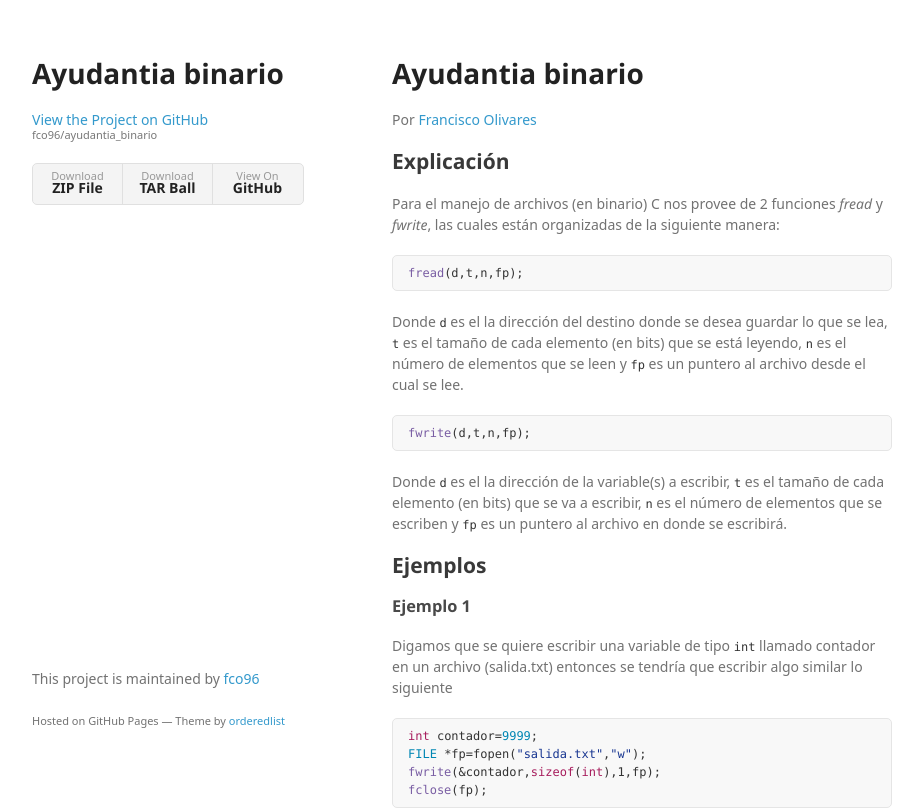
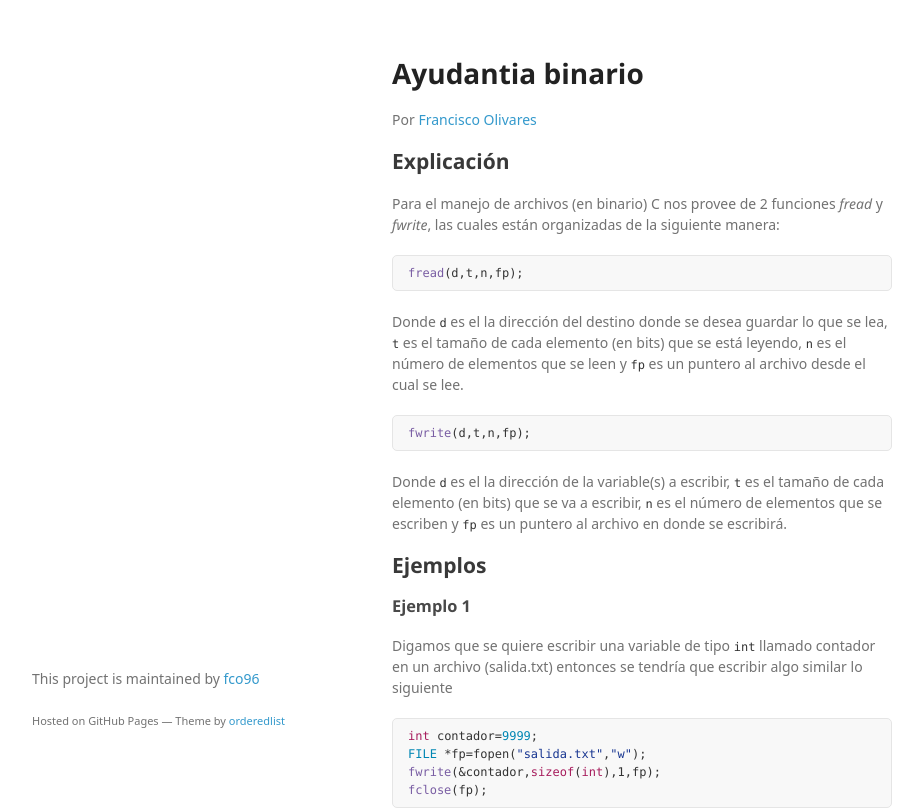
Before and after one commit to fco96/ayudantia_binario, a plain HTML site: page index.html in a window 1280 px wide. Shown: the top 811 px of the page, without its empty margins (178-1101 px from the left). Drawn offline with Linux system fonts and the light colour scheme; a web font is replaced by a local one.

Commit message:
Update index.html

```diff
--- a/index.html
+++ b/index.html
@@ -14,19 +14,6 @@
   </head>
   <body>
     <div class="wrapper">
-      <header>
-        <h1>Ayudantia binario</h1>
-        <p></p>
-
-        <p class="view"><a href="https://github.com/fco96/ayudantia_binario">View the Project on GitHub <small>fco96/ayudantia_binario</small></a></p>
-
-
-        <ul>
-          <li><a href="https://github.com/fco96/ayudantia_binario/zipball/master">Download <strong>ZIP File</strong></a></li>
-          <li><a href="https://github.com/fco96/ayudantia_binario/tarball/master">Download <strong>TAR Ball</strong></a></li>
-          <li><a href="https://github.com/fco96/ayudantia_binario">View On <strong>GitHub</strong></a></li>
-        </ul>
-      </header>
       <section>
         <h1>
 <a id="ayudantia-binario" class="anchor" href="#ayudantia-binario" aria-hidden="true"><span aria-hidden="true" class="octicon octicon-link"></span></a>Ayudantia binario</h1>
```
